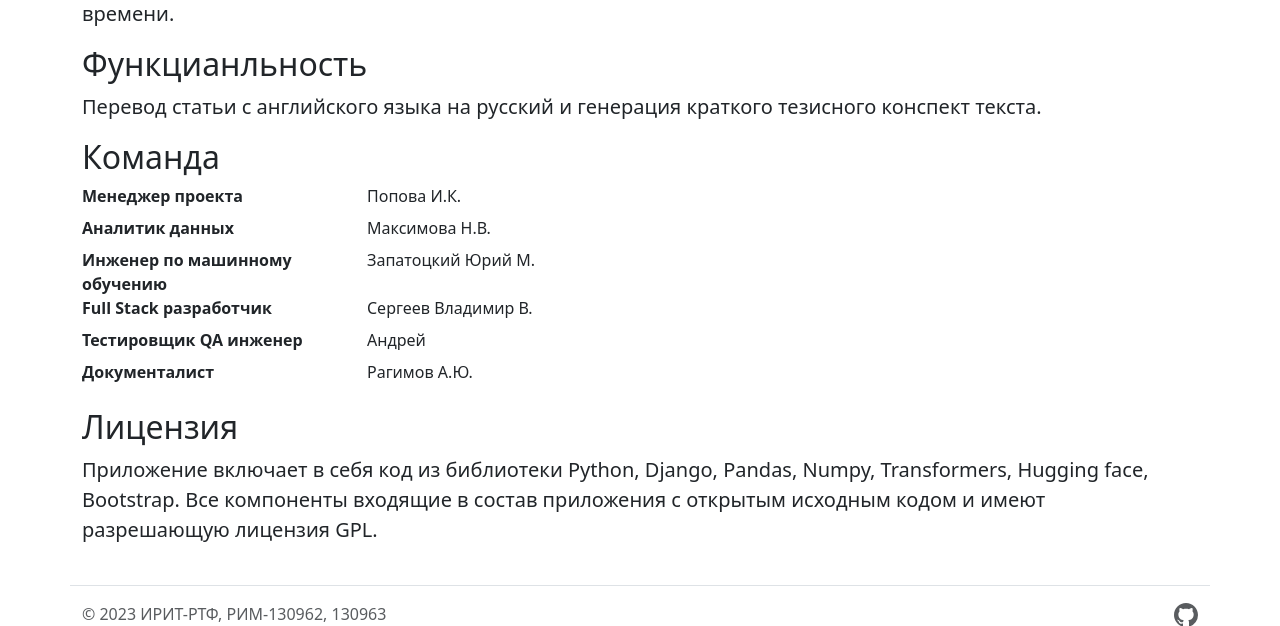
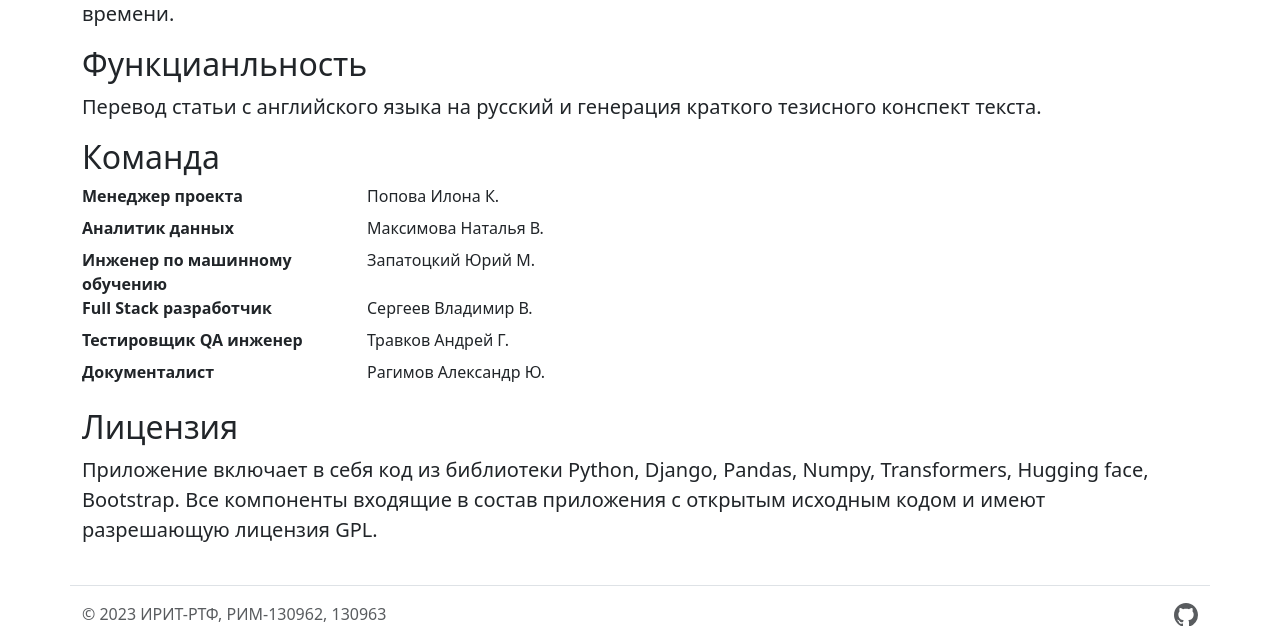
Before and after one commit to srtxtex/project_practice, a Django app: page /abouts in a window 1280 px wide. Shown: the part 254-880 px from the top of the page. Run offline with Django 5.2, Linux system fonts and the light colour scheme.

Commit message:
refactor: дополнение информации о команде

```diff
--- a/src/main/templates/abouts.html
+++ b/src/main/templates/abouts.html
@@ -24,17 +24,17 @@
 <h2>Команда</h2>
 <dl class="row">
     <dt class="col-sm-3">Менеджер проекта</dt>
-        <dd class="col-sm-9">Попова И.К.</dd>
+        <dd class="col-sm-9">Попова Илона К.</dd>
     <dt class="col-sm-3">Аналитик данных</dt>
-        <dd class="col-sm-9">Максимова Н.В.</dd>
+        <dd class="col-sm-9">Максимова Наталья В.</dd>
     <dt class="col-sm-3">Инженер по машинному обучению</dt>
         <dd class="col-sm-9">Запатоцкий Юрий М.</dd>
     <dt class="col-sm-3">Full Stack разработчик </dt>
         <dd class="col-sm-9">Сергеев Владимир В.</dd>
     <dt class="col-sm-3">Тестировщик QA инженер</dt>
-        <dd class="col-sm-9">Андрей</dd>
+        <dd class="col-sm-9">Травков Андрей Г.</dd>
     <dt class="col-sm-3">Документалист</dt>
-        <dd class="col-sm-9">Рагимов А.Ю.</dd>
+        <dd class="col-sm-9">Рагимов Александр Ю.</dd>
 </dl>
 
 <h2>Лицензия</h2>
```
